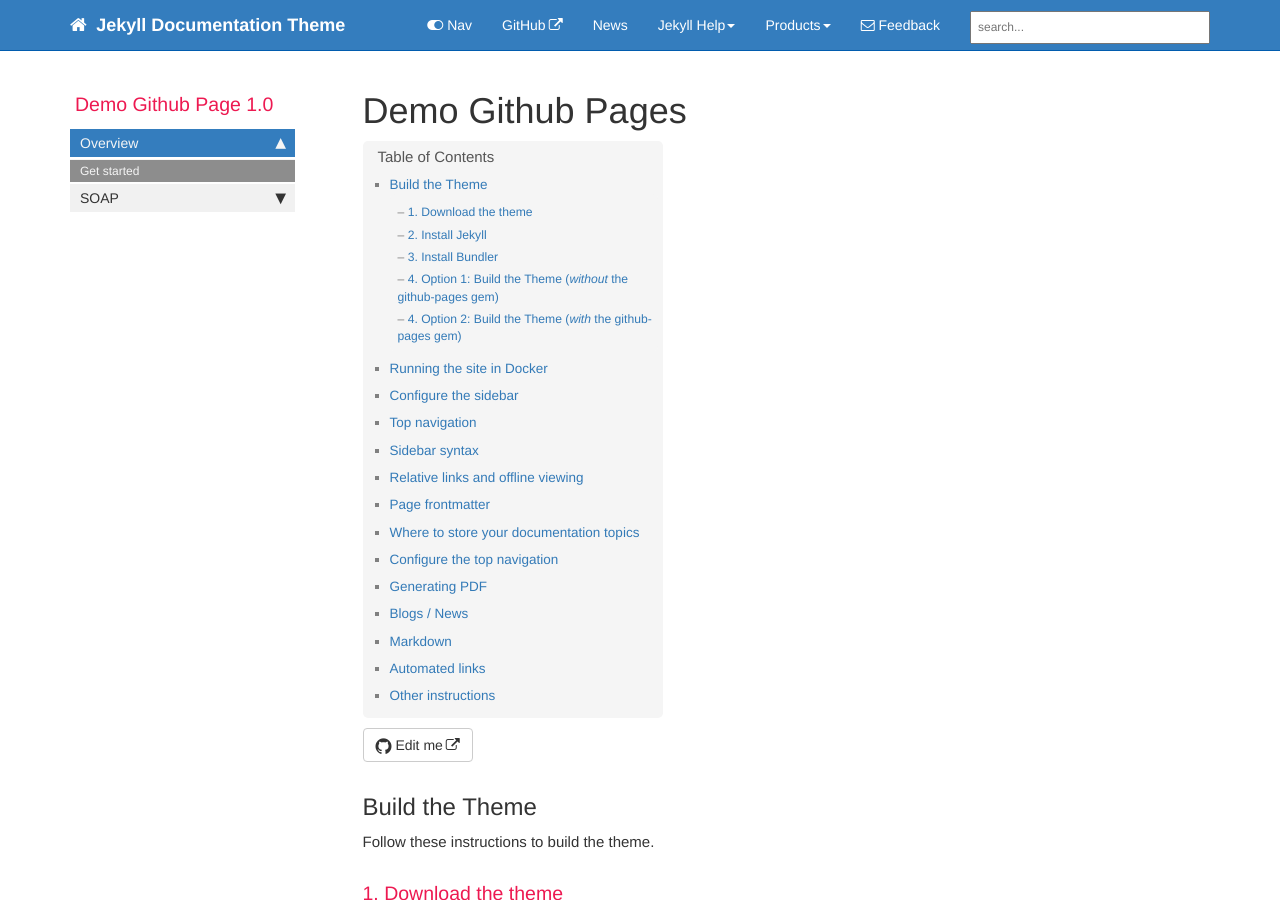
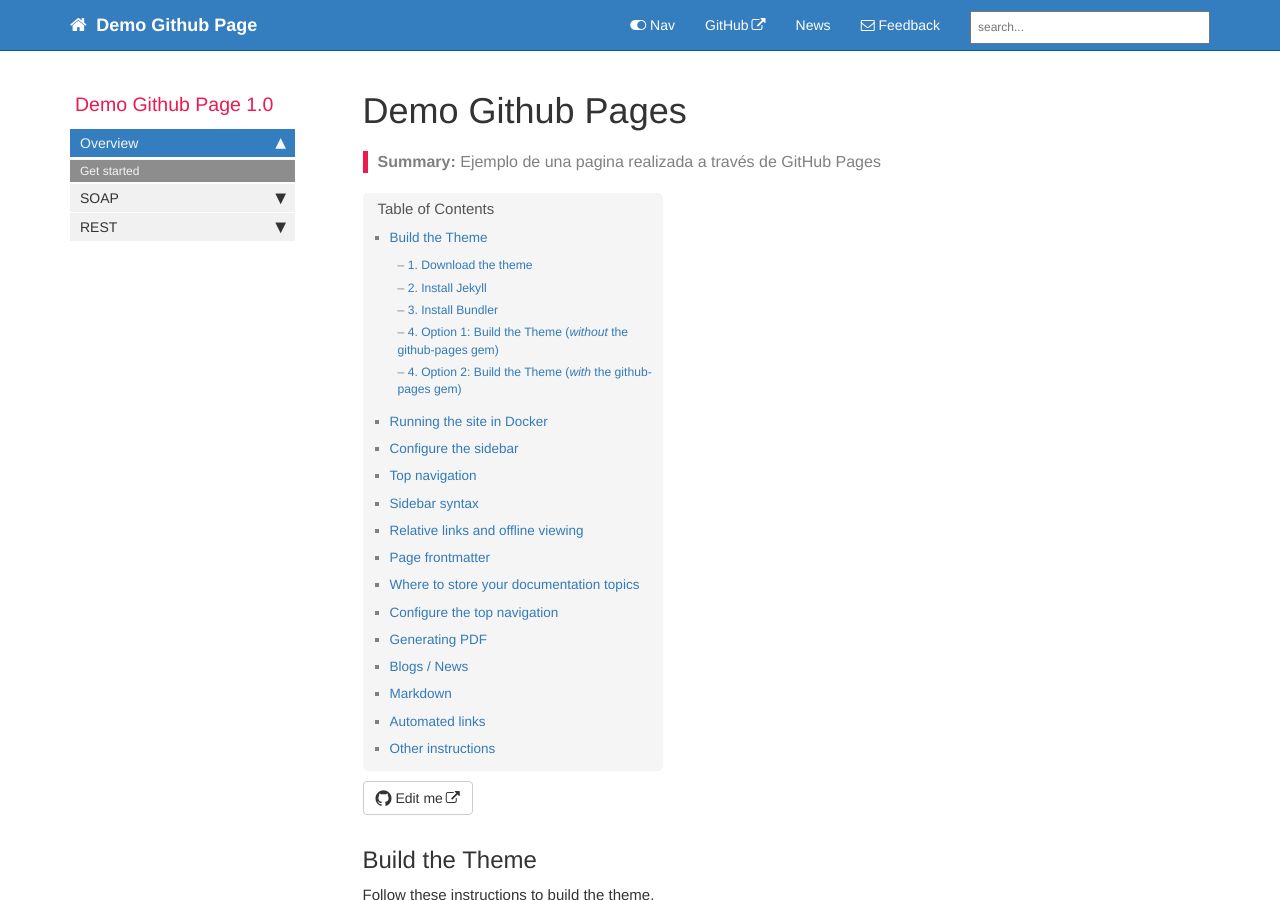
Before and after one commit to josseline/demo, a Jekyll site: the page built from index.md, in a window 1280 px wide and 900 px high. Built offline with Jekyll 4.4.1, drawn with Linux system fonts in a browser that asks for light colours; nearby versions of some CDN libraries; comment, search, counter and statistics services are not loaded; some of the changed text lies outside the part shown.

```diff
--- a/_config.yml
+++ b/_config.yml
@@ -3,13 +3,13 @@ repository: tomjoht/documentation-theme-jekyll
 output: web
 # this property is useful for conditional filtering of content that is separate from the PDF.
 
-topnav_title: Jekyll Documentation Theme
+topnav_title: Demo Github Page
 # this appears on the top navigation bar next to the home button
 
-site_title: Jekyll theme for documentation
+site_title: Documentación de Servicios
 # this appears in the html browser tab for the site title (seen mostly by search engines, not users)
 
-company_name: Your company
+company_name: Tecniseguros
 # this appears in the footer
 
 github_editme_path: tomjoht/documentation-theme-jekyll/blob/gh-pages/
@@ -18,10 +18,10 @@ github_editme_path: tomjoht/documentation-theme-jekyll/blob/gh-pages/
 # gitlab_editme_path: tomjoht/documentation-theme-jekyll/blob/gh-pages/
 # if you're using GitLab, provide the basepath to the branch you've created for reviews, following the sample here. if not, leave this value blank.
 
-disqus_shortname: idrbwjekyll
+disqus_shortname: jroman
 # if you're using disqus for comments, add the shortname here. if not, leave this value blank.
 
-google_analytics: UA-66296557-1
+google_analytics:
 # if you have google-analytics ID, put it in. if not, edit this value to blank.
 
 host: 127.0.0.1
@@ -35,9 +35,9 @@ exclude:
   - .gitignore
 # these are the files and directories that jekyll will exclude from the build
 
-feedback_subject_line: Jekyll documentation theme
+feedback_subject_line: Documentación de servicios
 
-feedback_email: tomjoht@gmail.com
+feedback_email: josselinelucia@gmail.com
 # used as a contact email for the Feedback link in the top navigation bar
 
 # feedback_disable: true
--- a/index.md
+++ b/index.md
@@ -4,7 +4,7 @@ keywords: sample homepage
 tags: [getting_started]
 sidebar: mydoc_sidebar
 permalink: index.html
-Resumen: Ejemplo de una pagina realizada a través de GitHub Pages
+summary: Ejemplo de una pagina realizada a través de GitHub Pages
 ---
 
 ## Build the Theme
```
Also changed, not shown: _data/sidebars/mydoc_sidebar.yml (+16 -4 lines), _data/topnav.yml (+22 -22 lines), pages/mydoc/mydoc_rest.md (renamed from pages/mydoc/mydoc_release_notes_50.md), pages/mydoc/mydoc_soap.md (renamed from pages/mydoc/mydoc_release_notes_60.md).
